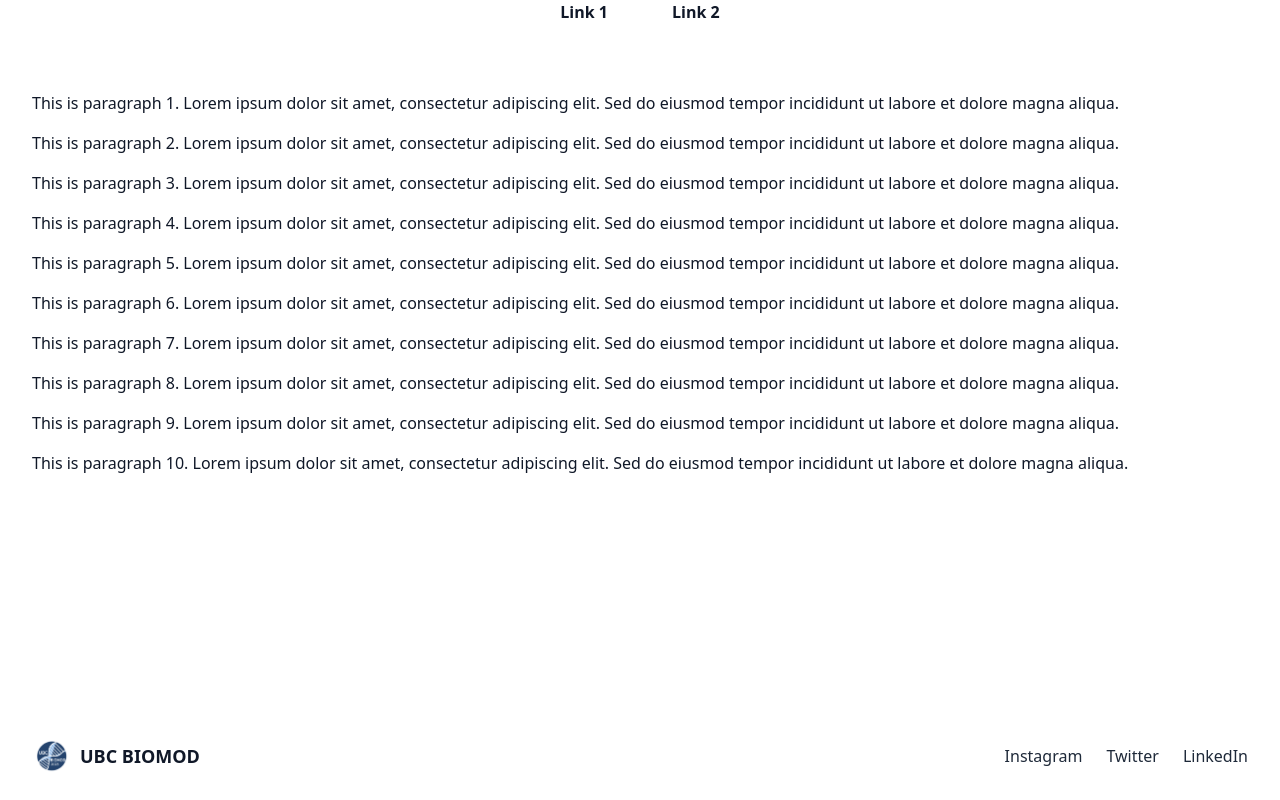
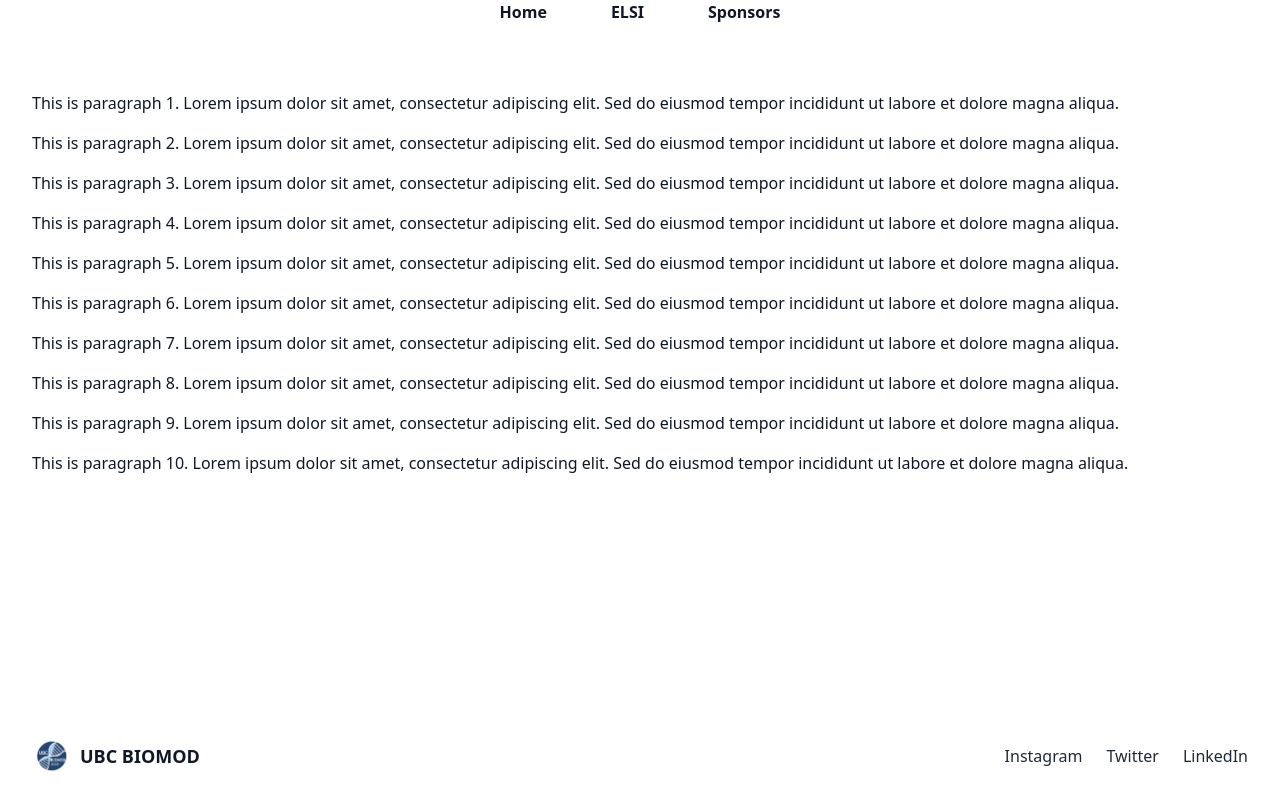
Before and after one commit to ubc-biomod/biomod2025, a React (Vite) app: page / in a window 1280 px wide. Built offline with nearby package versions, Linux system fonts and the light colour scheme.

Commit message:
working navbar

```diff
--- a/src/App.tsx
+++ b/src/App.tsx
@@ -3,6 +3,7 @@ import { BrowserRouter as Router, Routes, Route } from 'react-router-dom';
 
 import MainPage from './pages/MainPage';
 import SponsorsPage from './pages/SponsorsPage';
+import ELSIPage from './pages/ELSIPage';
 
 function App() {
   return (
@@ -10,7 +11,7 @@ function App() {
       <Routes>
         <Route path="/" element={<MainPage />} />
         <Route path="/sponsors" element={<SponsorsPage />} />
-
+        <Route path="/elsi" element={<ELSIPage />} />
       </Routes>
     </Router>
   );
--- a/src/main.tsx
+++ b/src/main.tsx
@@ -2,9 +2,57 @@ import React from 'react';
 import ReactDOM from 'react-dom/client';
 import App from './App';
 import './styles/global.css';
+import NormalLayout from './layout/NormalLayout';
+import Footer from "./components/FooterComponent";
+import Navbar from './components/Navbar';
+import { Link } from './components/Navbar';
+
+const links: Link[] = [
+  {
+    href: "/",
+    title: "Home"
+  },
+  {
+    href: "/elsi",
+    title: "ELSI"
+  },
+  {
+    href: "/sponsors",
+    title: "Sponsors"
+  }
+];
+
+const currentBase: string = "filler";
+
+const callToActionLink: Link = {
+  href: "https://www.google.com",
+  title: "Call to Action Link"
+}
+
+const isNormalPage: boolean = true;
 
 ReactDOM.createRoot(document.getElementById('root')!).render(
   <React.StrictMode>
-    <App />
+    <NormalLayout
+      header={
+        <Navbar
+          links={links}
+          currentBase={currentBase}
+          callToActionLink={callToActionLink}
+          isNormalPage={isNormalPage}
+        />
+      }
+      footer={
+        <Footer
+          links={[
+            {title: "Instagram", href: "https://www.ubcbiomod.com"},
+            {title: "Twitter", href: "https://www.ubcbiomod.com"},
+            {title: "LinkedIn", href: "https://www.ubcbiomod.com"}
+          ]}
+        />
+      }
+    >
+      <App />
+    </NormalLayout>
   </React.StrictMode>
 );
--- /dev/null
+++ b/src/pages/ELSIPage.tsx
@@ -0,0 +1,9 @@
+function ELSIPage() {
+    return (
+        <div>
+            This is the ELSI page.
+        </div>
+    )
+}
+
+export default ELSIPage;
--- a/src/pages/MainPage.tsx
+++ b/src/pages/MainPage.tsx
@@ -1,54 +1,8 @@
 import React from 'react';
-import NormalLayout from '../layout/NormalLayout';
-import Footer from "../components/FooterComponent";
-import Navbar from '../components/Navbar';
-import { Link } from '../components/Navbar';
-
-const links: Link[] = [
-  {
-    href: "https://www.google.com",
-    title: "Link 1"
-  },
-  {
-    href: "https://www.google.com",
-    title: "Link 2"
-  }
-];
-
-const currentBase: string = "filler";
-
-const callToActionLink: Link = {
-  href: "https://www.google.com",
-  title: "Call to Action Link"
-}
-
-const isNormalPage: boolean = true;
 
 function MainPage() {
   return (
-    <NormalLayout
-      header={
-        <Navbar
-          links={links}
-          currentBase={currentBase}
-          callToActionLink={callToActionLink}
-          isNormalPage={isNormalPage}
-        />
-      }
-      footer={
-        <Footer
-          links={[
-            {title: "Instagram", href: "https://www.ubcbiomod.com"},
-            {title: "Twitter", href: "https://www.ubcbiomod.com"},
-            {title: "LinkedIn", href: "https://www.ubcbiomod.com"}
-          ]}
-        />
-      }
-    >
-
-      {/* Place content of page here!!!! (if using this layout) */}
     <div className="p-8">
-
       <div className="mt-8 space-y-4">
         {Array.from({ length: 10 }, (_, i) => (
           <p key={i}>
@@ -58,8 +12,6 @@ function MainPage() {
         ))}
       </div>
     </div>
-      {/* End of content for page!!! */}
-    </NormalLayout>
   );
 }
 
```
Lines whose indentation alone changed are shown as unchanged.
